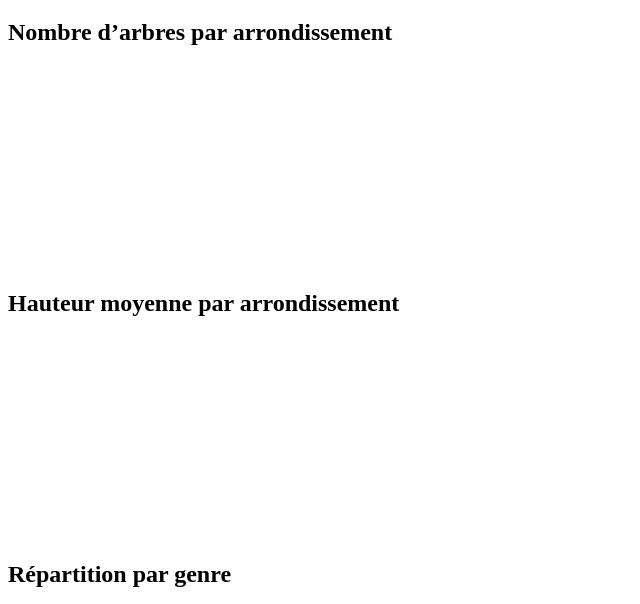
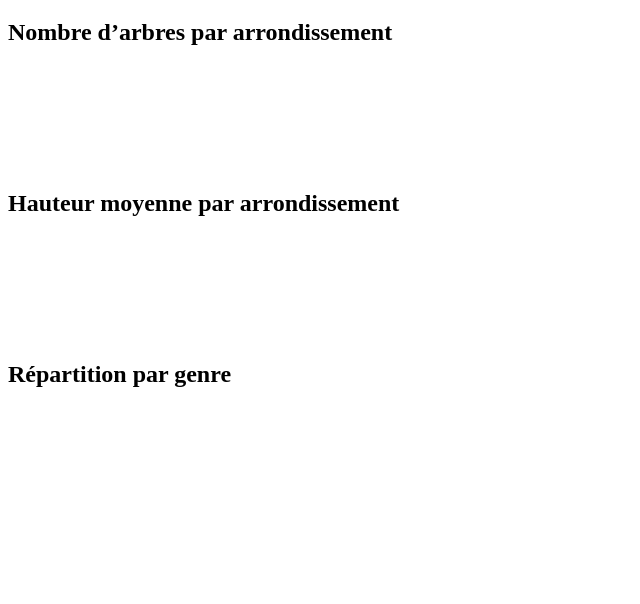
Before and after one commit to yasminehedfi/paris-opendata, a plain HTML site: page frontend/index.html in a window 1280 px wide. Shown: the part 61-665 px from the top of the page, without its empty margins (0-640 px from the left). Drawn offline with nearby package versions, Linux system fonts and the light colour scheme; no server answers.

Commit message:
open-data project

```diff
--- a/frontend/index.html
+++ b/frontend/index.html
@@ -9,20 +9,19 @@
   <h1>Arbres remarquables de Paris</h1>
 
   <h2>Nombre d’arbres par arrondissement</h2>
-  <canvas id="chartArr" width="400" height="200"></canvas>
+  <canvas id="chartArr" width="200" height="100"></canvas>
 
   <h2>Hauteur moyenne par arrondissement</h2>
-  <canvas id="chartHeight" width="400" height="200"></canvas>
+  <canvas id="chartHeight" width="200" height="100"></canvas>
 
   <h2>Répartition par genre</h2>
-  <canvas id="chartGenre" width="400" height="200"></canvas>
+  <canvas id="chartGenre" width="200" height="100"></canvas>
 
   <script>
-    // 🔹 1. Nombre d’arbres par arrondissement
     fetch("http://localhost:8081/api/count_by_arr")
       .then(res => res.json())
       .then(data => {
-        console.log("count_by_arr:", data); // debug
+        console.log("count_by_arr:", data);
         const labels = data.map(d => d.arr);
         const values = data.map(d => d.count);
 
@@ -39,11 +38,10 @@
         });
       });
 
-    // 🔹 2. Hauteur moyenne par arrondissement
     fetch("http://localhost:8081/api/avg_height_by_arr")
       .then(res => res.json())
       .then(data => {
-        console.log("avg_height_by_arr:", data); // debug
+        console.log("avg_height_by_arr:", data);
         const labels = data.map(d => d.arr);
         const values = data.map(d => d.avg_hauteur);
 
@@ -60,11 +58,10 @@
         });
       });
 
-    // 🔹 3. Répartition par genre
     fetch("http://localhost:8081/api/count_by_genre")
       .then(res => res.json())
       .then(data => {
-        console.log("count_by_genre:", data); // debug
+        console.log("count_by_genre:", data);
         const labels = data.map(d => d.genre);
         const values = data.map(d => d.count);
 
```
